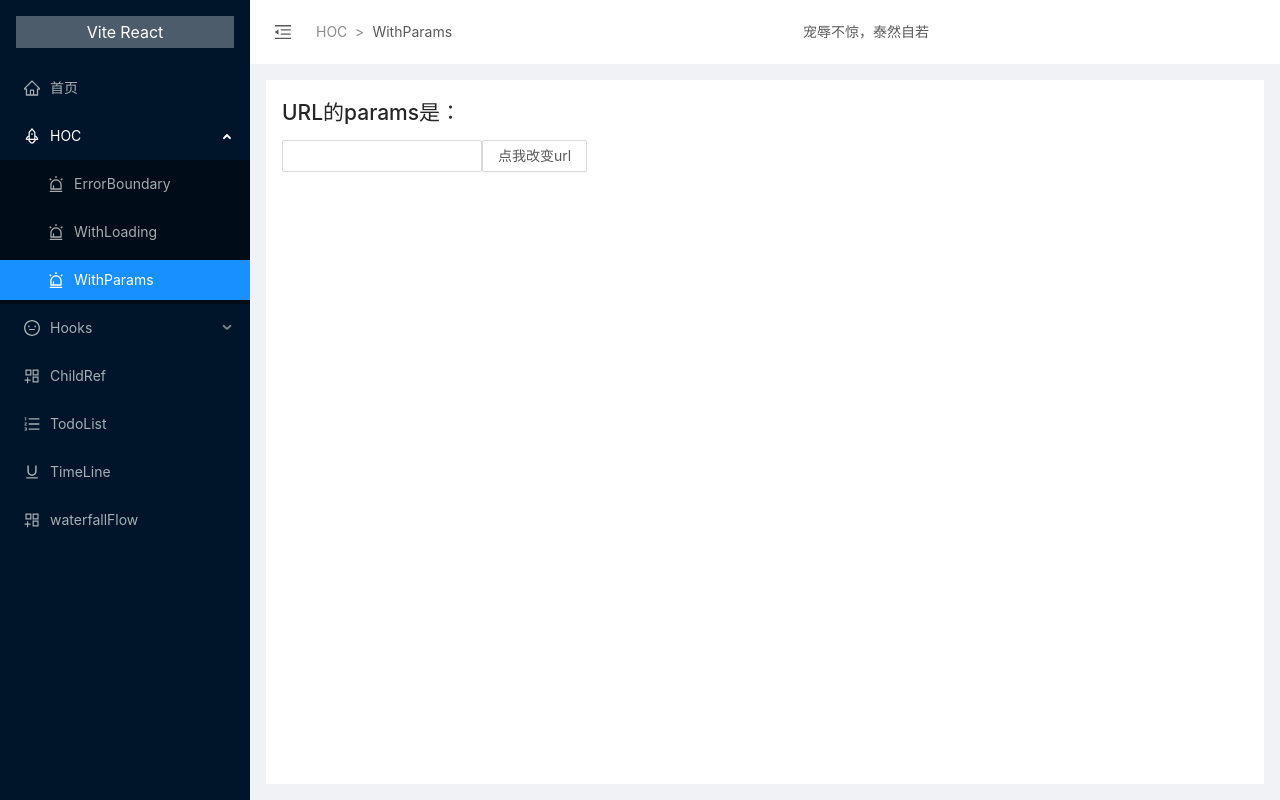
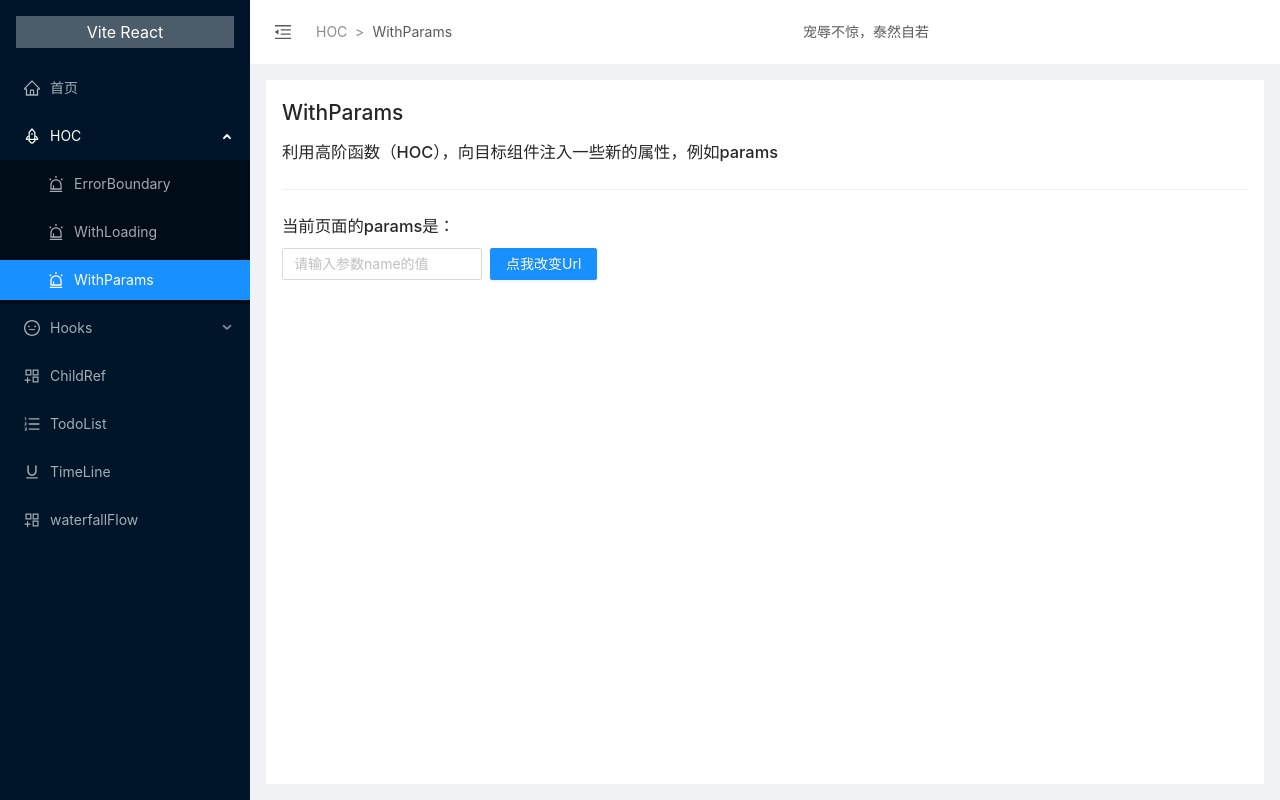
Before and after one commit to kkorz/vite-react, a React (Vite) app: page /hoc/withParams in a window 1280 px wide. Built offline with nearby package versions, Linux system fonts and the light colour scheme.

Commit message:
style: 美化WithParams页面

```diff
--- a/src/pages/HOC/WithParams/index.jsx
+++ b/src/pages/HOC/WithParams/index.jsx
@@ -1,6 +1,6 @@
 import React, { useRef } from "react";
 import WithParams from "@/core/hoc/WithParams";
-import { Input, Button } from "antd";
+import { Input, Button, Divider, Space } from "antd";
 
 const Index = (props) => {
   const { params, history } = props;
@@ -17,12 +17,24 @@ const Index = (props) => {
 
   return (
     <div>
-      <h2>
-        URL的params是：
-        <span style={{ color: "red" }}>{params}</span>
-      </h2>
-      <Input ref={inputRef} style={{ width: 200 }} />
-      <Button onClick={changUrl}>点我改变url</Button>
+      <h2>WithParams</h2>
+      <h3>利用高阶函数（HOC），向目标组件注入一些新的属性，例如params</h3>
+
+      <Divider />
+      <h3>
+        当前页面的params是：
+        <span style={{ color: "blue" }}>{params}</span>
+      </h3>
+      <Space>
+        <Input
+          ref={inputRef}
+          style={{ width: 200 }}
+          placeholder="请输入参数name的值"
+        />
+        <Button onClick={changUrl} type="primary">
+          点我改变Url
+        </Button>
+      </Space>
     </div>
   );
 };
```
